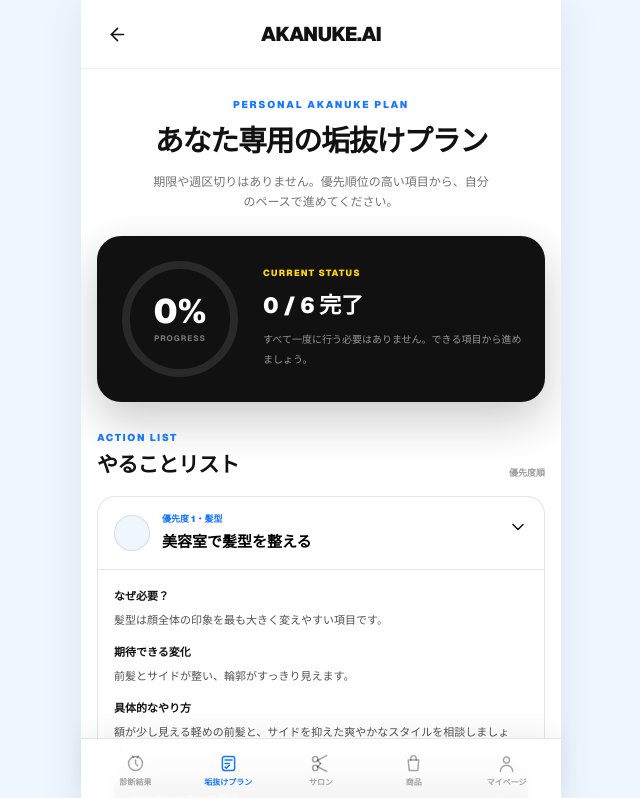
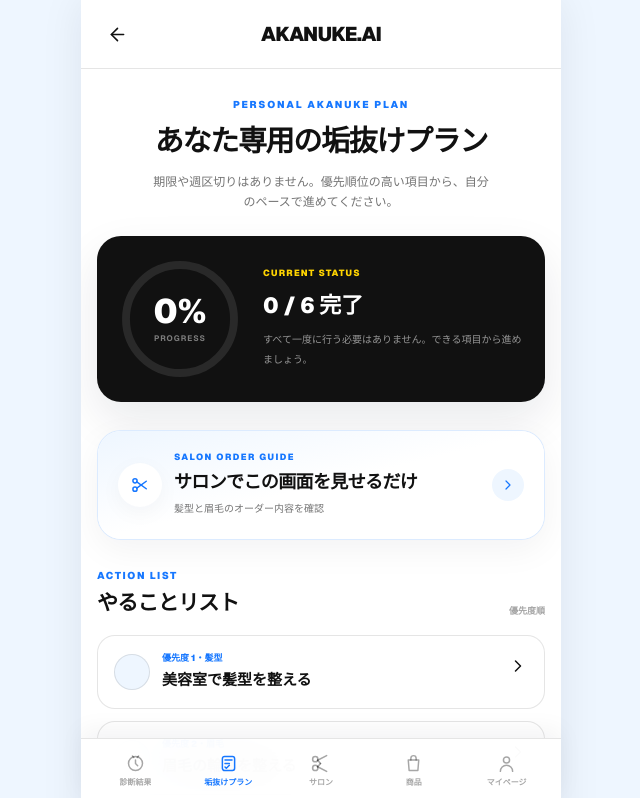
Before and after one commit to mori10tech/akanuke-ai, a Next.js app: page /plan in a window 1280 px wide. Shown: the top 798 px of the page, without its empty margins (319-959 px from the left). Built offline with nearby package versions, Linux system fonts and the light colour scheme.

Commit message:
fix: 垢抜けプランのやることリストを初期状態で閉じる

```diff
--- a/app/plan/page.tsx
+++ b/app/plan/page.tsx
@@ -1,5 +1,6 @@
 "use client";
-import AppLogo from "../components/AppLogo";
+
+import Image from "next/image";
 import Link from "next/link";
 import {
   useEffect,
@@ -7,6 +8,7 @@ import {
   useState,
   type ReactNode,
 } from "react";
+import AppLogo from "../components/AppLogo";
 import AppShell from "../components/AppShell";
 
 const STORAGE_KEY = "akanukePlanCompletedTasks";
@@ -146,6 +148,18 @@ function Icon({
         <path d="m8.2 15.8 11.3-8.3" />
       </>
     ),
+    brow: (
+      <>
+        <path d="M4 13c2.6-2.8 5.2-4 8-3.6 3 .4 5.7 1.7 8 4" />
+        <path d="M6 16c4 1.2 8 1.2 12 0" />
+      </>
+    ),
+    sparkle: (
+      <>
+        <path d="M12 3c.8 4.1 2.9 6.2 7 7-4.1.8-6.2 2.9-7 7-.8-4.1-2.9-6.2-7-7 4.1-.8 6.2-2.9 7-7Z" />
+        <path d="M19 16c.3 1.7 1.3 2.7 3 3-1.7.3-2.7 1.3-3 3-.3-1.7-1.3-2.7-3-3 1.7-.3 2.7-1.3 3-3Z" />
+      </>
+    ),
   };
 
   return (
@@ -237,6 +251,218 @@ function ProgressRing({
   );
 }
 
+function OrderPoint({
+  children,
+}: {
+  children: ReactNode;
+}) {
+  return (
+    <li className="flex items-start gap-2 text-[11px] leading-5 text-black/55">
+      <span className="mt-[7px] h-1.5 w-1.5 shrink-0 rounded-full bg-[#1677FF]" />
+      <span>{children}</span>
+    </li>
+  );
+}
+
+function SalonOrderGuide({
+  isOpen,
+  onToggle,
+}: {
+  isOpen: boolean;
+  onToggle: () => void;
+}) {
+  return (
+    <section className="mx-4 mt-7 overflow-hidden rounded-[24px] border border-[#1677FF]/15 bg-white shadow-[0_10px_34px_rgba(15,23,42,0.05)]">
+      <button
+        type="button"
+        onClick={onToggle}
+        aria-expanded={isOpen}
+        className="flex w-full items-center gap-3 bg-gradient-to-br from-[#EEF6FF] via-white to-white px-5 py-5 text-left transition hover:bg-[#F7F9FC]"
+      >
+        <span className="flex h-11 w-11 shrink-0 items-center justify-center rounded-full bg-white text-[#1677FF] shadow-[0_6px_22px_rgba(15,23,42,0.04)]">
+          <Icon
+            name="scissors"
+            className="h-5 w-5"
+          />
+        </span>
+
+        <span className="min-w-0 flex-1">
+          <span className="block text-[9px] font-black tracking-[0.16em] text-[#1677FF]">
+            SALON ORDER GUIDE
+          </span>
+
+          <span className="mt-1 block text-[18px] font-black tracking-[-0.035em] text-[#111111]">
+            サロンでこの画面を見せるだけ
+          </span>
+
+          <span className="mt-1 block text-[10px] leading-5 text-black/55">
+            髪型と眉毛のオーダー内容を確認
+          </span>
+        </span>
+
+        <span
+          className={`flex h-8 w-8 shrink-0 items-center justify-center rounded-full bg-[#EEF6FF] text-[#1677FF] transition-transform duration-300 ${
+            isOpen ? "rotate-90" : ""
+          }`}
+        >
+          <Icon
+            name="chevron"
+            className="h-4 w-4"
+          />
+        </span>
+      </button>
+
+      <div
+        className={`grid transition-[grid-template-rows,opacity] duration-300 ${
+          isOpen
+            ? "grid-rows-[1fr] opacity-100"
+            : "grid-rows-[0fr] opacity-0"
+        }`}
+      >
+        <div className="overflow-hidden">
+          <div className="border-t border-black/10 p-4">
+            <div className="overflow-hidden rounded-[18px] border border-black/10 bg-[#F7F9FC]">
+              <div className="relative bg-[#EEF6FF]">
+                <Image
+                  src="/lp/after-v3.png"
+                  alt="サロンで目指す髪型と眉毛の参考イメージ"
+                  width={1200}
+                  height={900}
+                  sizes="(max-width: 480px) 100vw, 440px"
+                  className="h-auto w-full object-contain"
+                />
+
+                <span className="absolute left-3 top-3 rounded-full bg-[#FFD400] px-3 py-1.5 text-[9px] font-black text-[#111111]">
+                  AFTER IMAGE
+                </span>
+              </div>
+
+              <p className="px-4 py-3 text-center text-[9px] leading-4 text-black/35">
+                ※現在はUI確認用の参考イメージです。
+              </p>
+            </div>
+
+            <div className="mt-4 rounded-[18px] border border-black/10 bg-white p-4">
+              <div className="flex items-center gap-3">
+                <span className="flex h-9 w-9 shrink-0 items-center justify-center rounded-full bg-[#EEF6FF] text-[#1677FF]">
+                  <Icon
+                    name="scissors"
+                    className="h-4 w-4"
+                  />
+                </span>
+
+                <div>
+                  <p className="text-[8px] font-black tracking-[0.14em] text-[#1677FF]">
+                    HAIR STYLE
+                  </p>
+
+                  <h3 className="mt-0.5 text-[15px] font-black">
+                    髪型のオーダー
+                  </h3>
+                </div>
+              </div>
+
+              <ul className="mt-4 space-y-2">
+                <OrderPoint>
+                  額が少し見える、軽めの前髪
+                </OrderPoint>
+
+                <OrderPoint>
+                  センターパート寄りの自然な毛流れ
+                </OrderPoint>
+
+                <OrderPoint>
+                  サイドは膨らみすぎないように抑える
+                </OrderPoint>
+
+                <OrderPoint>
+                  トップには自然な立体感を残す
+                </OrderPoint>
+              </ul>
+
+              <div className="mt-4 rounded-[14px] bg-[#EEF6FF] p-4">
+                <p className="text-[10px] font-black text-[#1677FF]">
+                  美容師さんへの伝え方
+                </p>
+
+                <p className="mt-2 text-[11px] font-bold leading-6 text-[#111111]">
+                  「清潔感のある自然なセンターパート寄りにしたいです。
+                  サイドは広がりすぎないように抑えて、前髪は重くしすぎず、
+                  額が少し見えるくらいでお願いします。」
+                </p>
+              </div>
+            </div>
+
+            <div className="mt-3 rounded-[18px] border border-black/10 bg-white p-4">
+              <div className="flex items-center gap-3">
+                <span className="flex h-9 w-9 shrink-0 items-center justify-center rounded-full bg-[#EEF6FF] text-[#1677FF]">
+                  <Icon
+                    name="brow"
+                    className="h-4 w-4"
+                  />
+                </span>
+
+                <div>
+                  <p className="text-[8px] font-black tracking-[0.14em] text-[#1677FF]">
+                    EYEBROW
+                  </p>
+
+                  <h3 className="mt-0.5 text-[15px] font-black">
+                    眉毛のオーダー
+                  </h3>
+                </div>
+              </div>
+
+              <ul className="mt-4 space-y-2">
+                <OrderPoint>
+                  今の自然な太さは残す
+                </OrderPoint>
+
+                <OrderPoint>
+                  眉間の余分な毛だけ整える
+                </OrderPoint>
+
+                <OrderPoint>
+                  眉尻を軽く整えて輪郭を出す
+                </OrderPoint>
+
+                <OrderPoint>
+                  細くしすぎない
+                </OrderPoint>
+              </ul>
+
+              <div className="mt-4 rounded-[14px] bg-[#FFF9D9] p-4">
+                <p className="text-[10px] font-black text-[#1677FF]">
+                  眉毛サロンでの伝え方
+                </p>
+
+                <p className="mt-2 text-[11px] font-bold leading-6 text-[#111111]">
+                  「太さは残したまま、清潔感が出る自然な形に整えてください。
+                  細くしすぎず、眉間と眉下の余分な毛を中心に整えたいです。」
+                </p>
+              </div>
+            </div>
+
+            <div className="mt-4 flex items-start gap-3 rounded-[14px] bg-[#F7F9FC] px-4 py-4">
+              <span className="flex h-8 w-8 shrink-0 items-center justify-center rounded-full bg-white text-[#1677FF]">
+                <Icon
+                  name="sparkle"
+                  className="h-4 w-4"
+                />
+              </span>
+
+              <p className="text-[10px] leading-5 text-black/55">
+                この画面を美容師・眉毛サロンのスタッフに見せて、
+                顔立ちや髪質に合わせて最終調整してもらうのがおすすめです。
+              </p>
+            </div>
+          </div>
+        </div>
+      </div>
+    </section>
+  );
+}
+
 function ActionCard({
   href,
   icon,
@@ -265,12 +491,12 @@ function ActionCard({
           {title}
         </span>
 
-        <span className="mt-1 block text-[9px] leading-4 text-neutral-500">
+        <span className="mt-1 block text-[9px] leading-4 text-black/55">
           {description}
         </span>
       </span>
 
-      <span className="flex h-8 w-8 shrink-0 items-center justify-center rounded-full bg-[#F7FAFF] text-[#1677FF] transition group-hover:translate-x-0.5 group-hover:bg-[#EEF6FF]">
+      <span className="flex h-8 w-8 shrink-0 items-center justify-center rounded-full bg-[#F7F9FC] text-[#1677FF] transition group-hover:translate-x-0.5 group-hover:bg-[#EEF6FF]">
         <Icon
           name="chevron"
           className="h-4 w-4"
@@ -284,9 +510,12 @@ export default function PlanPage() {
   const [completedIds, setCompletedIds] =
     useState<string[]>([]);
 
-  const [openedId, setOpenedId] = useState<
-    string | null
-  >(planTasks[0].id);
+  const [isSalonGuideOpen, setIsSalonGuideOpen] =
+    useState(false);
+
+const [openedId, setOpenedId] = useState<
+  string | null
+>(null);
 
   const [loaded, setLoaded] = useState(false);
 
@@ -346,7 +575,7 @@ export default function PlanPage() {
   if (!loaded) {
     return (
       <main className="flex min-h-screen items-center justify-center bg-white">
-        <div className="h-9 w-9 animate-spin rounded-full border-[3px] border-neutral-200 border-t-[#1677FF]" />
+        <div className="h-9 w-9 animate-spin rounded-full border-[3px] border-black/10 border-t-[#1677FF]" />
       </main>
     );
   }
@@ -354,12 +583,12 @@ export default function PlanPage() {
   return (
     <AppShell background="white">
       <div className="overflow-hidden bg-white">
-        <header className="sticky top-0 z-40 border-b border-black/[0.06] bg-white/95 backdrop-blur-xl">
+        <header className="sticky top-0 z-40 border-b border-black/10 bg-white/95 backdrop-blur-xl">
           <div className="grid h-[68px] grid-cols-[44px_1fr_44px] items-center px-4">
             <Link
               href="/result"
               aria-label="診断結果へ戻る"
-              className="flex h-10 w-10 items-center justify-center rounded-full transition hover:bg-black/[0.05]"
+              className="flex h-10 w-10 items-center justify-center rounded-full transition hover:bg-[#EEF6FF]"
             >
               <Icon
                 name="arrowLeft"
@@ -368,8 +597,8 @@ export default function PlanPage() {
             </Link>
 
             <div className="flex justify-center">
-  <AppLogo />
-</div>
+              <AppLogo />
+            </div>
 
             <div aria-hidden="true" />
           </div>
@@ -385,12 +614,12 @@ export default function PlanPage() {
               あなた専用の垢抜けプラン
             </h1>
 
-            <p className="mx-auto mt-2 max-w-[340px] text-[12px] leading-5 text-neutral-500">
+            <p className="mx-auto mt-2 max-w-[340px] text-[12px] leading-5 text-black/55">
               期限や週区切りはありません。優先順位の高い項目から、自分のペースで進めてください。
             </p>
           </section>
 
-          <section className="mx-4 rounded-[24px] bg-[#111111] p-5 text-white shadow-[0_18px_45px_rgba(17,17,17,0.22)]">
+          <section className="mx-4 rounded-[24px] bg-[#111111] p-5 text-white shadow-[0_18px_46px_rgba(15,23,42,0.09)]">
             <div className="flex items-center gap-5">
               <ProgressRing progress={progress} />
 
@@ -410,6 +639,13 @@ export default function PlanPage() {
             </div>
           </section>
 
+          <SalonOrderGuide
+  isOpen={isSalonGuideOpen}
+  onToggle={() =>
+    setIsSalonGuideOpen((current) => !current)
+  }
+/>
+
           <section className="mx-4 mt-7">
             <div className="flex items-end justify-between">
               <div>
@@ -422,7 +658,7 @@ export default function PlanPage() {
                 </h2>
               </div>
 
-              <p className="text-[9px] font-bold text-neutral-400">
+              <p className="text-[9px] font-bold text-black/35">
                 優先度順
               </p>
             </div>
@@ -440,7 +676,7 @@ export default function PlanPage() {
                     key={task.id}
                     className={`overflow-hidden rounded-[18px] border bg-white ${
                       completed
-                        ? "border-[#FFD400]"
+                        ? "border-[#FFD400]/40"
                         : "border-black/10"
                     }`}
                   >
@@ -457,7 +693,7 @@ export default function PlanPage() {
                         }にする`}
                         className={`mt-0.5 flex h-9 w-9 shrink-0 items-center justify-center rounded-full border transition ${
                           completed
-                            ? "border-black bg-black text-white"
+                            ? "border-[#1677FF] bg-[#1677FF] text-white"
                             : "border-black/10 bg-[#EEF6FF] text-transparent"
                         }`}
                       >
@@ -486,8 +722,8 @@ export default function PlanPage() {
                             <h3
                               className={`mt-1 text-[15px] font-black ${
                                 completed
-                                  ? "text-neutral-400 line-through"
-                                  : "text-black"
+                                  ? "text-black/35 line-through"
+                                  : "text-[#111111]"
                               }`}
                             >
                               {task.title}
@@ -515,7 +751,7 @@ export default function PlanPage() {
                               なぜ必要？
                             </p>
 
-                            <p className="mt-1 text-neutral-600">
+                            <p className="mt-1 text-black/55">
                               {task.reason}
                             </p>
                           </div>
@@ -525,7 +761,7 @@ export default function PlanPage() {
                               期待できる変化
                             </p>
 
-                            <p className="mt-1 text-neutral-600">
+                            <p className="mt-1 text-black/55">
                               {task.effect}
                             </p>
                           </div>
@@ -535,7 +771,7 @@ export default function PlanPage() {
                               具体的なやり方
                             </p>
 
-                            <p className="mt-1 text-neutral-600">
+                            <p className="mt-1 text-black/55">
                               {task.howTo}
                             </p>
                           </div>
@@ -544,7 +780,7 @@ export default function PlanPage() {
                         {task.href && (
                           <Link
                             href={task.href}
-                            className="mt-4 flex min-h-11 items-center justify-between rounded-[11px] bg-black px-4 text-[11px] font-black text-white"
+                            className="mt-4 flex min-h-11 items-center justify-between rounded-[12px] bg-[#EEF6FF] px-4 text-[11px] font-black text-[#1677FF]"
                           >
                             {task.hrefLabel}
 
@@ -585,13 +821,13 @@ export default function PlanPage() {
                 すべてのタスクが完了しました
               </h2>
 
-              <p className="mt-2 text-[11px] leading-5 text-neutral-600">
+              <p className="mt-2 text-[11px] leading-5 text-black/55">
                 同じ条件で写真を撮り直し、Before / Afterを確認しましょう。
               </p>
 
               <Link
                 href="/upload"
-                className="mt-4 flex min-h-12 items-center justify-center rounded-[12px] bg-black text-[12px] font-black text-white"
+                className="mt-4 flex min-h-12 items-center justify-center rounded-[12px] bg-[#FFD400] text-[12px] font-black text-[#111111]"
               >
                 もう一度診断する
               </Link>
@@ -601,7 +837,7 @@ export default function PlanPage() {
           <button
             type="button"
             onClick={() => setCompletedIds([])}
-            className="mx-auto mt-6 flex items-center gap-2 text-[10px] font-black text-neutral-400"
+            className="mx-auto mt-6 flex items-center gap-2 text-[10px] font-black text-black/35"
           >
             <Icon
               name="reset"
```
